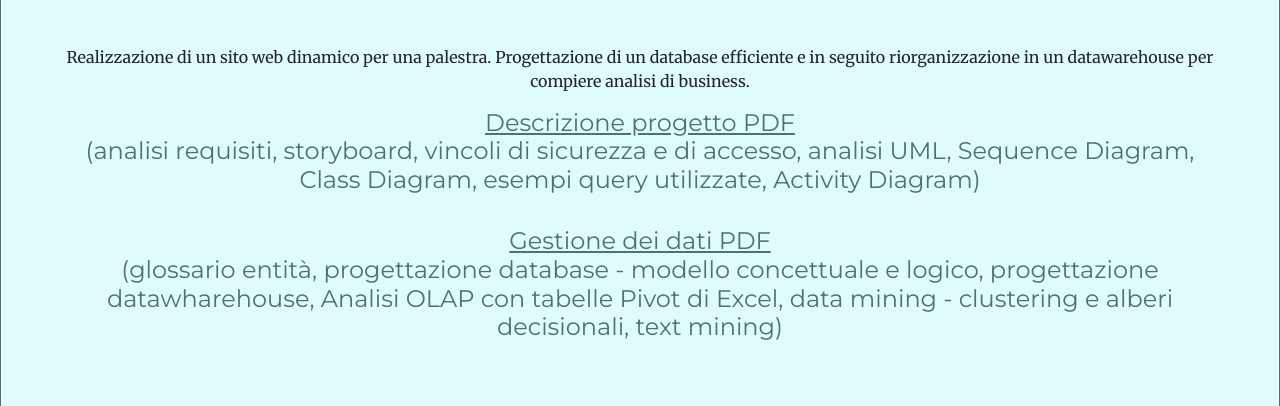
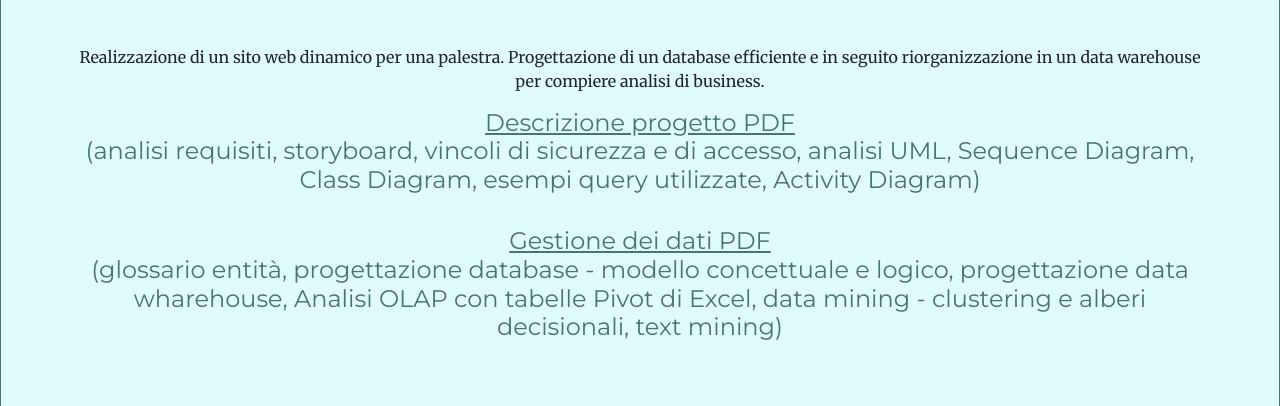
Before and after one commit to elena-sartori/PersonalSite_Elena-Sartori, a plain HTML site: page portfolio.html in a window 1280 px wide. Shown: the part 394-800 px from the top of the page. Drawn offline with nearby package versions, Linux system fonts and the light colour scheme.

Commit message:
Update portfolio.html

```diff
--- a/portfolio.html
+++ b/portfolio.html
@@ -72,9 +72,9 @@
 <div class="sezione-titolo">
   <h2 class="c5 titolo-progetti">Sito palestra <em>Why Gym</em> </h2>
   <h3 class="sottotitolo-progetti"> progetto universitario</h3>
-  <p> Realizzazione di un sito web dinamico per una palestra. Progettazione di un database efficiente e in seguito riorganizzazione in un datawarehouse per compiere analisi di business. </p>
+  <p> Realizzazione di un sito web dinamico per una palestra. Progettazione di un database efficiente e in seguito riorganizzazione in un data warehouse per compiere analisi di business. </p>
 <h5> <a href="portfolio/Progetto_sviluppo_Elena-Sartori.pdf"> <span class="underline">Descrizione progetto PDF</span> <br>(analisi requisiti, storyboard, vincoli di sicurezza e di accesso, analisi UML, Sequence Diagram, Class Diagram, esempi query utilizzate, Activity Diagram)</a> </h5> <br>
-<h5> <a href="portfolio/Progetto_Elena-sartori.pdf"> <span class="underline">Gestione dei dati PDF</span> <br>(glossario entità, progettazione database - modello concettuale e logico, progettazione datawharehouse, Analisi OLAP con tabelle Pivot di Excel, data mining - clustering e alberi decisionali, text mining)</a> </h5>
+<h5> <a href="portfolio/Progetto_Elena-sartori.pdf"> <span class="underline">Gestione dei dati PDF</span> <br>(glossario entità, progettazione database - modello concettuale e logico, progettazione data wharehouse, Analisi OLAP con tabelle Pivot di Excel, data mining - clustering e alberi decisionali, text mining)</a> </h5>
 
 </div>
 
```
